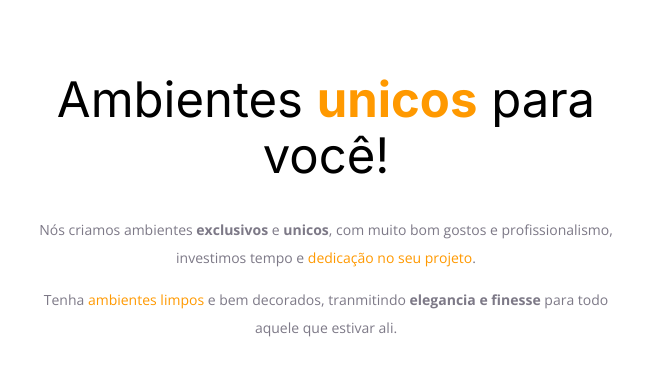
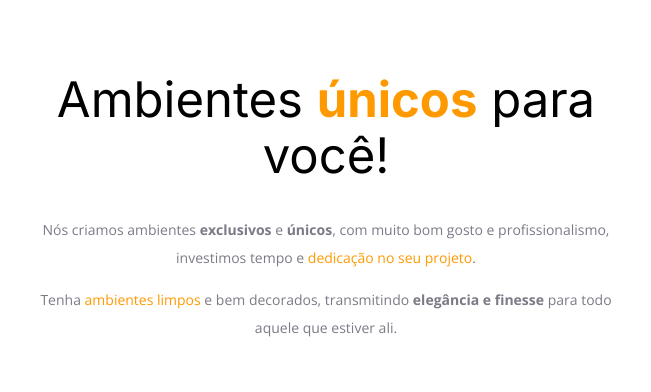
Before and after one commit to TheStormLopes/Projeto-01, a plain HTML site: page index.html in a window 1280 px wide. Shown: the part 261-653 px from the top of the page, 314-965 px from the left. Drawn offline with nearby package versions, Linux system fonts and the light colour scheme.

Commit message:
Correção de ortografia.

```diff
--- a/index.html
+++ b/index.html
@@ -18,13 +18,13 @@
     <div id="hero">
         <img src="imagens/img1.jpeg" alt="desenho de um homem de camisa laranja em uma sala"/>
 
-        <h1>Ambientes <span>unicos</span> para você!</h1>
+        <h1>Ambientes <span>únicos</span> para você!</h1>
 
-        <p>Nós criamos ambientes <strong>exclusivos</strong> e <strong>unicos</strong>,
-            com muito bom gostos e profissionalismo,
+        <p>Nós criamos ambientes <strong>exclusivos</strong> e <strong>únicos</strong>,
+            com muito bom gosto e profissionalismo,
             investimos tempo e <span>dedicação no seu projeto</span>.</p>
 
-        <P>Tenha <span>ambientes limpos</span> e bem decorados, tranmitindo <strong>elegancia e finesse</strong> para todo aquele que estivar ali.</P>
+        <P>Tenha <span>ambientes limpos</span> e bem decorados, transmitindo <strong> elegância e finesse</strong> para todo aquele que estiver ali.</P>
     </div>
 
     <div id=footer>
```
